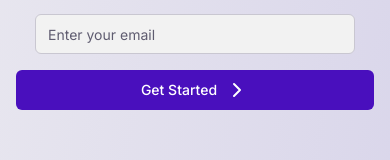
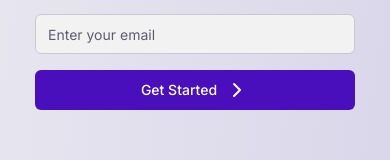
Before and after one commit to AliMuhammadOfficial/open-streamer-fe, a Next.js app: page / in a window 390 px wide. Shown: the part 2255-2415 px from the top of the page. Built offline with nearby package versions, Linux system fonts and the light colour scheme.

Commit message:
CTA section changes

```diff
--- a/src/app/(marketing)/page.tsx
+++ b/src/app/(marketing)/page.tsx
@@ -257,7 +257,7 @@ const LandingPage = () => {
           </h2>
           <div className="flex flex-col sm:flex-row justify-center items-center space-y-4 sm:space-y-0 sm:space-x-4">
             <Input placeholder="Enter your email" className="max-w-xs w-full" />
-            <Button className="w-full sm:w-auto group">
+            <Button className="w-full sm:w-auto group max-w-xs">
               Get Started
               <ChevronRight className="ml-2 group-hover:translate-x-1 transition-transform" />
             </Button>
```
